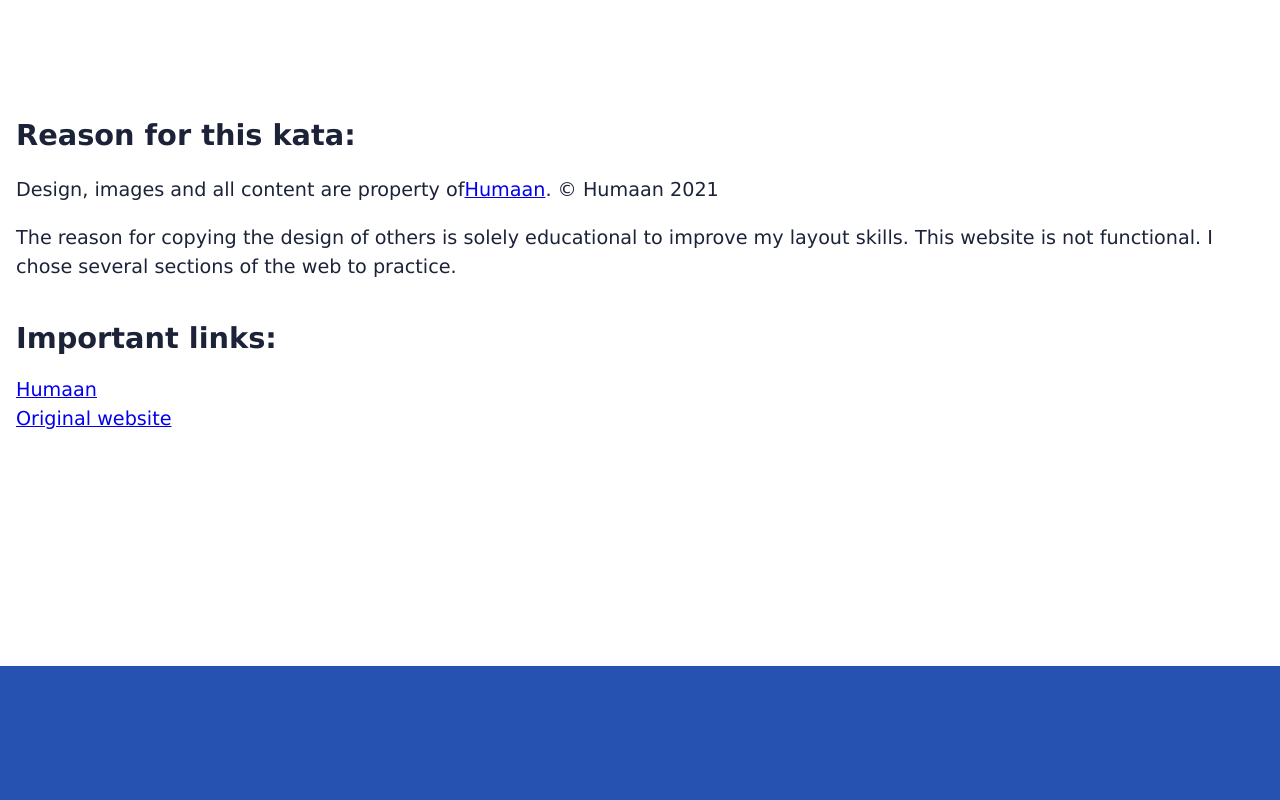
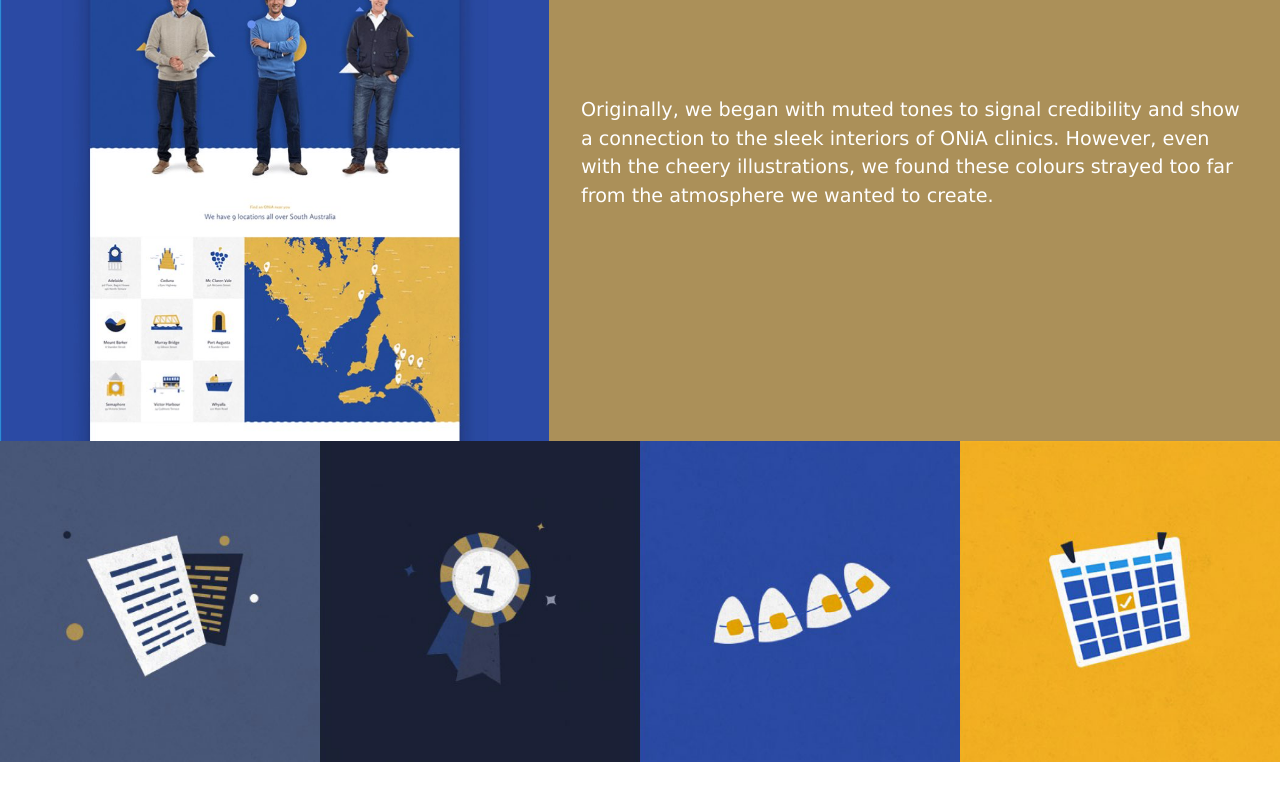
Before and after one commit to Ddiaalv/katas-layout, a React (Create React App) app: page / in a window 1280 px wide. Shown: the part 5097-5897 px from the top of the page. Before the commit the page ends 5763 px from the top, so only its background shows below. Built offline with nearby package versions, Linux system fonts and the light colour scheme.

Commit message:
:lipstick: Originally

```diff
--- a/src/App.tsx
+++ b/src/App.tsx
@@ -5,6 +5,7 @@ import { Expressing } from "./components/Expressing/Expressing";
 import { Footer } from "./components/Footer/Footer";
 import { Header } from "./components/Header/Header";
 import { Laptop } from "./components/Laptop/Laptop";
+import { Originally } from "./components/Originally/Originally";
 import { Partner } from "./components/Partner/Partner";
 import { Table } from "./components/Table/Table";
 import { Team } from "./components/Team/Team";
@@ -21,6 +22,7 @@ function App() {
         <Discovering />
         <Partner />
         <Expressing />
+        <Originally />
       </main>
       <Footer />
     </div>
--- /dev/null
+++ b/src/components/Originally/Originally.module.css
@@ -0,0 +1,56 @@
+#originally {
+  display: grid;
+}
+
+#originally img {
+  width: 100%;
+}
+
+#originally p {
+  background: var(--gold-color);
+  padding: 2rem;
+  margin: 0;
+}
+
+.list_items {
+  display: grid;
+  grid-template-columns: repeat(2, 1fr);
+  justify-content: center;
+}
+
+@media (min-width: 768px) {
+  #originally {
+    display: grid;
+    justify-content: center;
+    grid-template-areas:
+      "homepage paragraph"
+      "images   images";
+    align-content: center;
+  }
+
+  #originally img.onia_screen:nth-of-type(1) {
+    grid-area: homepage;
+    width: 100%;
+    object-fit: contain;
+  }
+
+  #originally div {
+    grid-area: images;
+  }
+
+  #originally p {
+    grid-area: paragraph;
+    display: flex;
+    align-items: center;
+    width: 100%;
+    height: 100%;
+    margin: 0;
+    align-self: center;
+  }
+
+  #originally .list_items {
+    display: grid;
+    grid-template-columns: repeat(4, 1fr);
+    justify-content: center;
+  }
+}
--- /dev/null
+++ b/src/components/Originally/Originally.tsx
@@ -0,0 +1,22 @@
+import { FC } from "react";
+import styles from "./Originally.module.css";
+
+export const Originally: FC = () => (
+  <section id={styles.originally}>
+    <img className={styles.onia_screen} src="./img/onia-screen.jpg" alt="" />
+    <p>
+      Originally, we began with muted tones to signal credibility and show a
+      connection to the sleek interiors of ONiA clinics. However, even with the
+      cheery illustrations, we found these colours strayed too far from the
+      atmosphere we wanted to create.
+    </p>
+    <div className={styles.list_items}>
+      <img src="./img/documents.jpg" alt="" />
+      <img src="./img/medal.jpg" alt="" />
+      <img src="./img/teeth.jpg" alt="" />
+      <img src="./img/calendar.jpg" alt="" />
+    </div>
+  </section>
+);
+
+Originally.displayName = "Originally";
```
